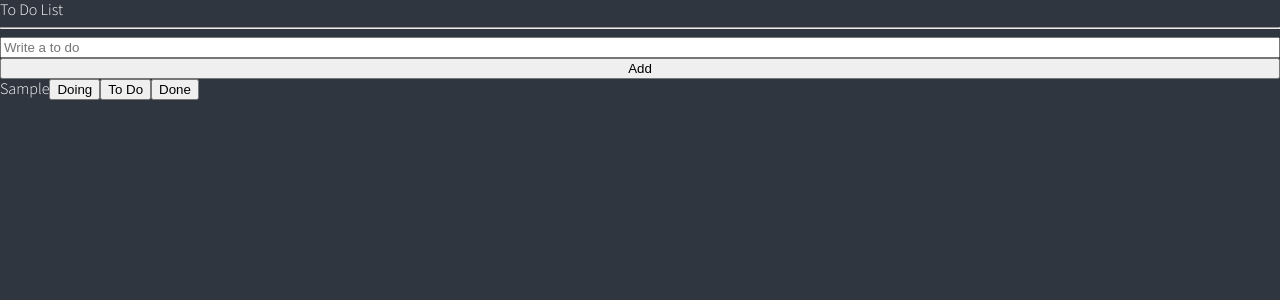
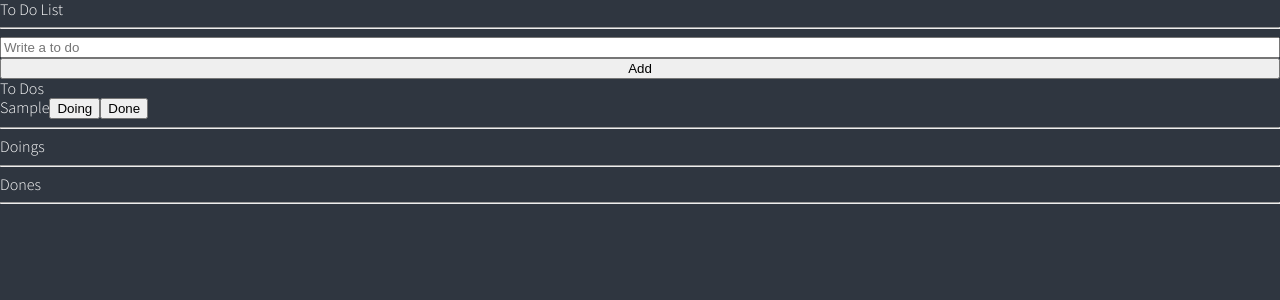
Before and after one commit to danielhc0228/todo-app, a React (Vite) app: page / in a window 1280 px wide. Both pictures are taken after typing "Sample" into the empty fields and a click on the button "Add". Shown: the top 300 px of the page. Built offline with nearby package versions, Linux system fonts and the light colour scheme.

Commit message:
add selector that allows you to sort the list by its catogories

```diff
--- a/src/atom.tsx
+++ b/src/atom.tsx
@@ -1,4 +1,4 @@
-import { atom } from "recoil";
+import { atom, selector } from "recoil";
 
 export interface IToDo {
     text: string;
@@ -10,3 +10,15 @@ export const toDoState = atom<IToDo[]>({
     key: "toDo",
     default: [],
 });
+
+export const toDoSelector = selector({
+    key: "toDoSelector",
+    get: ({ get }) => {
+        const toDos = get(toDoState);
+        return [
+            toDos.filter((todo) => todo.category === "TO_DO"),
+            toDos.filter((todo) => todo.category === "DOING"),
+            toDos.filter((todo) => todo.category === "DONE"),
+        ];
+    },
+});
--- a/src/components/ToDo.tsx
+++ b/src/components/ToDo.tsx
@@ -1,12 +1,41 @@
-import { IToDo } from "../atom";
+import { IToDo, toDoState } from "../atom";
+import { useSetRecoilState } from "recoil";
 
-function ToDo({ text }: IToDo) {
+function ToDo({ text, category, id }: IToDo) {
+    const setToDos = useSetRecoilState(toDoState);
+    const onClick = (event: React.MouseEvent<HTMLButtonElement>) => {
+        const {
+            currentTarget: { name },
+        } = event;
+        setToDos((oldToDos) => {
+            const targetIndex = oldToDos.findIndex((toDo) => toDo.id === id);
+            // eslint-disable-next-line @typescript-eslint/no-explicit-any
+            const newToDo = { text, id, category: name as any };
+            return [
+                ...oldToDos.slice(0, targetIndex),
+                newToDo,
+                ...oldToDos.slice(targetIndex + 1),
+            ];
+        });
+    };
     return (
         <li>
             <span>{text}</span>
-            <button>Doing</button>
-            <button>To Do</button>
-            <button>Done</button>
+            {category !== "DOING" && (
+                <button name='DOING' onClick={onClick}>
+                    Doing
+                </button>
+            )}
+            {category !== "TO_DO" && (
+                <button name='TO_DO' onClick={onClick}>
+                    To Do
+                </button>
+            )}
+            {category !== "DONE" && (
+                <button name='DONE' onClick={onClick}>
+                    Done
+                </button>
+            )}
         </li>
     );
 }
--- a/src/components/ToDoList.tsx
+++ b/src/components/ToDoList.tsx
@@ -1,21 +1,37 @@
 import { useRecoilValue } from "recoil";
-import { toDoState } from "../atom";
+import { toDoSelector } from "../atom";
 import CreateToDo from "./CreateToDo";
 import ToDo from "./ToDo";
 
 function ToDoList() {
-    const todos = useRecoilValue(toDoState);
+    const [toDo, doing, done] = useRecoilValue(toDoSelector);
 
     return (
         <div>
             <h1>To Do List</h1>
             <hr></hr>
             <CreateToDo />
+            <h2>To Dos</h2>
             <ul>
-                {todos.map((todo) => (
+                {toDo.map((todo) => (
                     <ToDo key={todo.id} {...todo} />
                 ))}
             </ul>
+            <hr />
+            <h2>Doings</h2>
+            <ul>
+                {doing.map((doing) => (
+                    <ToDo key={doing.id} {...doing} />
+                ))}
+            </ul>
+            <hr />
+            <h2>Dones</h2>
+            <ul>
+                {done.map((done) => (
+                    <ToDo key={done.id} {...done} />
+                ))}
+            </ul>
+            <hr />
         </div>
     );
 }
```
